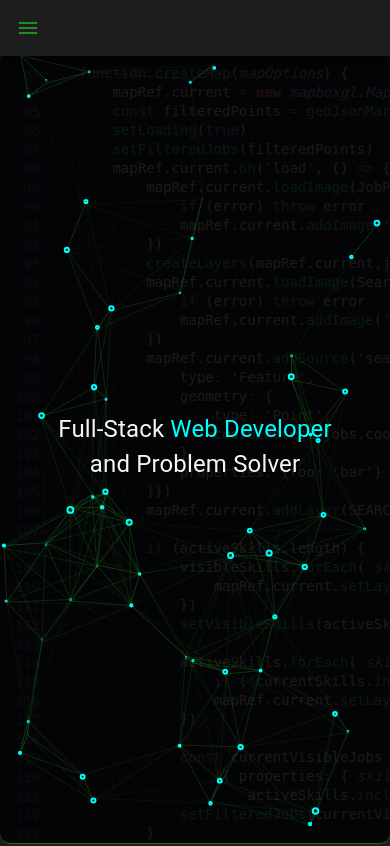
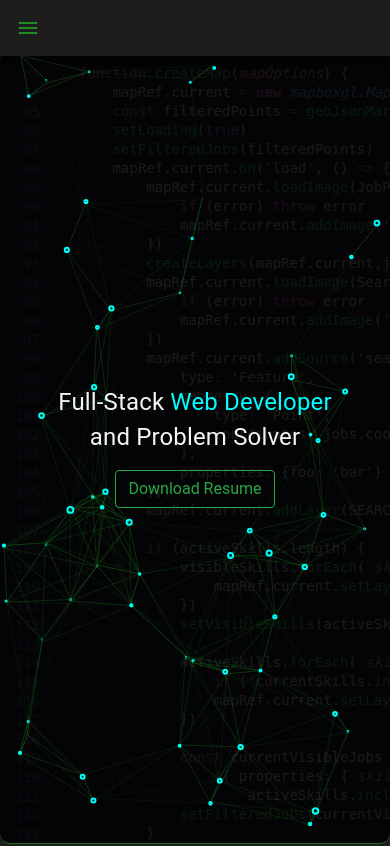
Before and after one commit to ElvisHernandez/Portfolio, a React (Create React App) app: page / in a window 390 px wide. Shown: the top 846 px of the page. Built offline with nearby package versions, Linux system fonts and the light colour scheme.

Commit message:
added download resume button

```diff
--- a/src/pages/Home/Home.jsx
+++ b/src/pages/Home/Home.jsx
@@ -1,5 +1,6 @@
 import React, { useEffect } from "react";
 import styles from "./Home.module.css";
+import { resume } from "../../assets";
 
 const Home = () => {
   useEffect(() => {
@@ -45,7 +46,15 @@ const Home = () => {
       <section id="particles-js" className={styles.particlesJs}>
         <span className={styles.intro}>
           Full-Stack <span className={styles.name}>Web Developer</span> <br />{" "}
-          and Problem Solver
+          and Problem Solver <br />
+          <a href={resume} download>
+            <button
+              type="button"
+              className={`btn btn-outline-success ${styles.resume}`}
+            >
+              Download Resume
+            </button>
+          </a>
         </span>
       </section>
     </>
--- a/src/pages/Home/Home.module.css
+++ b/src/pages/Home/Home.module.css
@@ -1,4 +1,3 @@
-
 .particlesJs {
   display: flex;
   align-items: center;
@@ -16,7 +15,7 @@
   border-radius: 10px;
   background: black;
   background-image: url(../../assets/images/ReactCodeOpac.png);
-    border-bottom:1px solid #1f6b1f;
+  border-bottom: 1px solid #1f6b1f;
   /* background-repeat: no-repeat; */
   /* background-size: cover; */
 }
@@ -32,6 +31,10 @@
   /* text-align: center; */
 }
 
+.resume:hover {
+  background: #228b22;
+}
+
 @media (max-width: 900px) {
   .intro {
     font-size: 2rem;
@@ -42,7 +45,7 @@
   .particlesJs {
     position: relative;
     top: 50px;
-        left:0;
+    left: 0;
     height: calc(100vh - 50px);
     width: 100vw;
   }
@@ -50,8 +53,11 @@
   .intro {
     font-size: 1.5rem;
   }
+  .resume {
+    margin-top: 1rem;
+  }
 }
 
 .name {
-    color:#00FFFF;
+  color: #00ffff;
 }
```
Also changed, not shown: src/assets/index.js (+10 -9 lines), 1 other file (tests, documents, lock files or other folders). Lines whose indentation alone changed are shown as unchanged.
